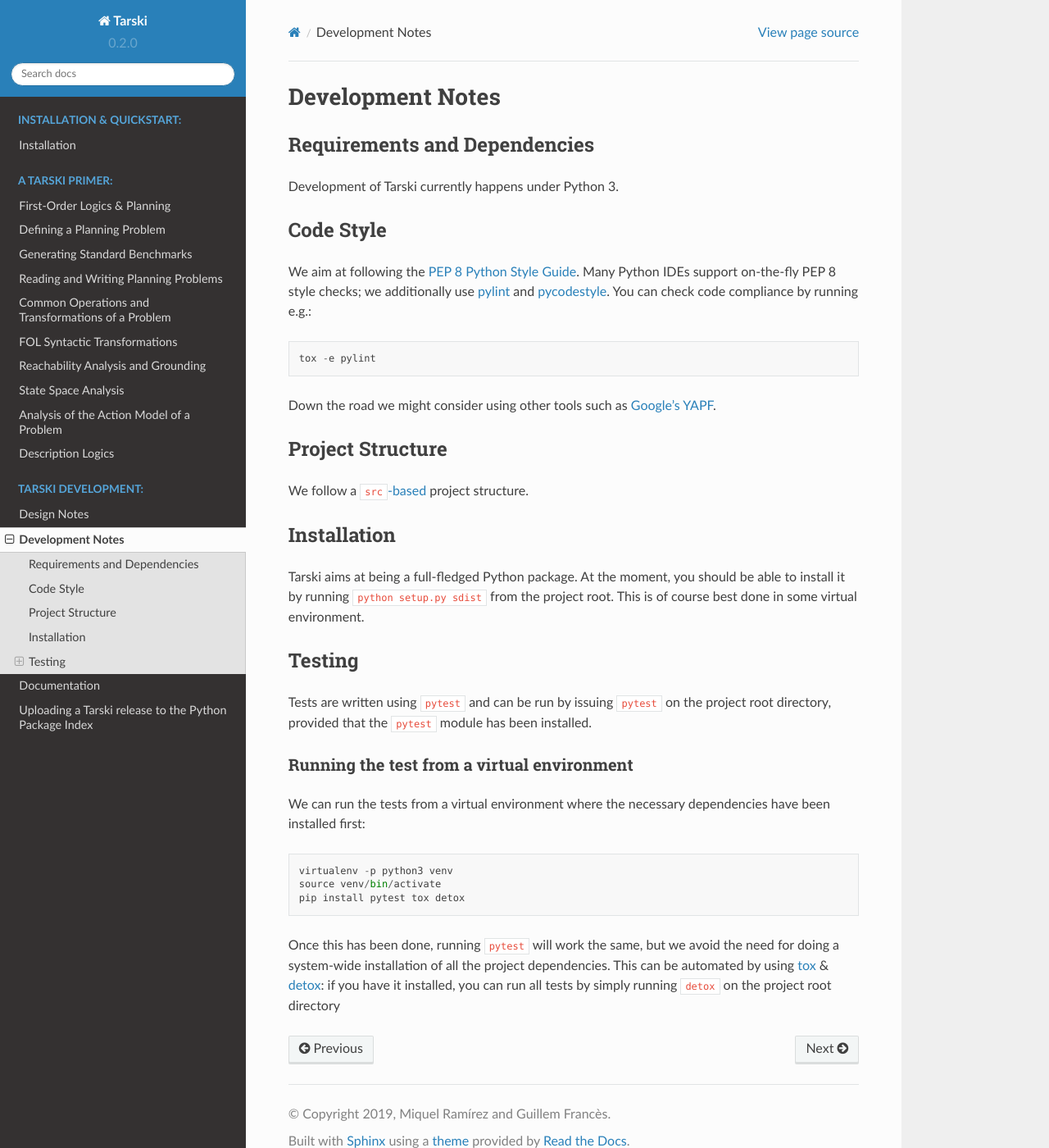
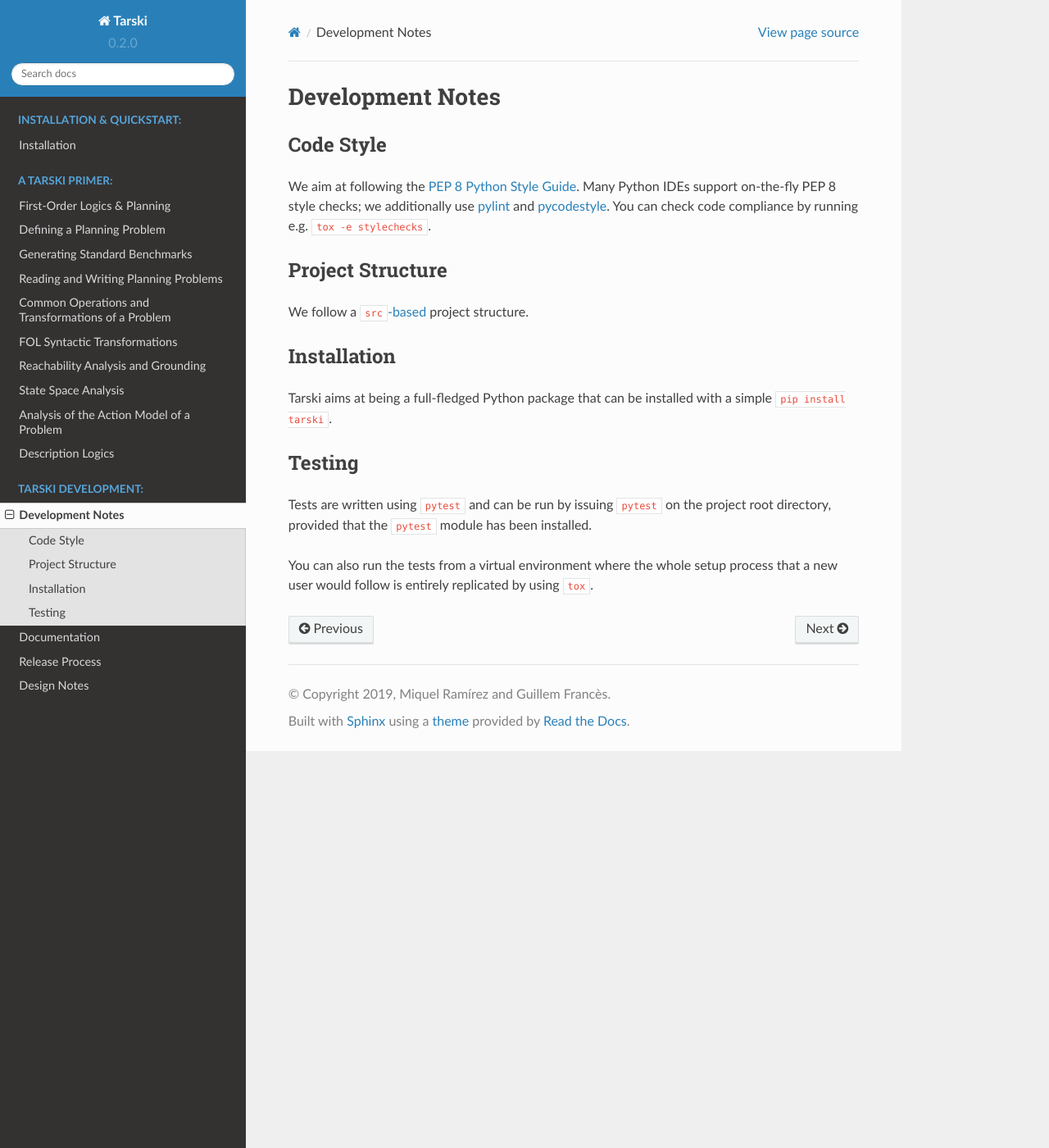
Before and after one commit to aig-upf/tarski, a Sphinx documentation site: the page built from docs/development/development.md, in a window 1280 px wide and 1400 px high. Shown: the whole window at 82% size. Built offline with Sphinx 7.4.7 and the Read the Docs theme 2.0.0, drawn with Linux system fonts in a browser that asks for light colours.

Commit message:
Minor changes to the development docs

````diff
--- a/docs/development/development.md
+++ b/docs/development/development.md
@@ -1,9 +1,5 @@
 
 # Development Notes
-
-## Requirements and Dependencies
-
-Development of Tarski currently happens under Python 3.
 
 ## Code Style
 
@@ -11,36 +7,17 @@
 Many Python IDEs support on-the-fly PEP 8 style checks; we additionally use
 [pylint](https://pylint.readthedocs.io/en/latest/) and
 [pycodestyle](https://pycodestyle.readthedocs.io/en/latest/).
-You can check code compliance by running e.g.:
-```
-tox -e pylint
-```
-
-Down the road we might consider using other tools such as [Google's YAPF](https://github.com/google/yapf).
+You can check code compliance by running e.g. `tox -e stylechecks`.
 
 ## Project Structure
 We follow a [`src`-based](https://blog.ionelmc.ro/2014/05/25/python-packaging/) project structure.
 
 ## Installation
-Tarski aims at being a full-fledged Python package. At the moment, you should be able to install it by running
-`python setup.py sdist` from the project root. This is of course best done in some virtual environment.
+Tarski aims at being a full-fledged Python package that can be installed with a simple `pip install tarski`.
 
 ## Testing
 Tests are written using `pytest` and can be run by issuing `pytest` on the project root directory,
 provided that the `pytest` module has been installed.
 
-
-### Running the test from a virtual environment
-We can run the tests from a virtual environment where the necessary dependencies have been
-installed first:
-
-```
-virtualenv -p python3 venv
-source venv/bin/activate
-pip install pytest tox detox
-```
-
-Once this has been done, running `pytest` will work the same, but we avoid the need for
-doing a system-wide installation of all the project dependencies. This can be automated by using
-[tox](https://tox.readthedocs.io/en/latest/) & [detox](https://pypi.python.org/pypi/detox): if you have it installed, you can run all tests by simply
-running `detox` on the project root directory
+You can also run the tests from a virtual environment where the whole setup process that a new user would follow is
+entirely replicated by using [`tox`](http://tox.readthedocs.io/).
--- a/docs/development/releasing.md
+++ b/docs/development/releasing.md
@@ -1,5 +1,7 @@
 
-# Uploading a Tarski release to the Python Package Index
+# Release Process
+
+## Uploading a Tarski release to the Python Package Index
 
 Docs: <https://packaging.python.org/tutorials/packaging-projects/>
 
--- a/docs/index.rst
+++ b/docs/index.rst
@@ -31,7 +31,7 @@
     :maxdepth: 2
     :caption: Tarski Development:
 
-    development/design
     development/development
     development/documentation
     development/releasing
+    development/design
````
Also changed, not shown: docs/development/documentation.md (+2 -1 lines).
